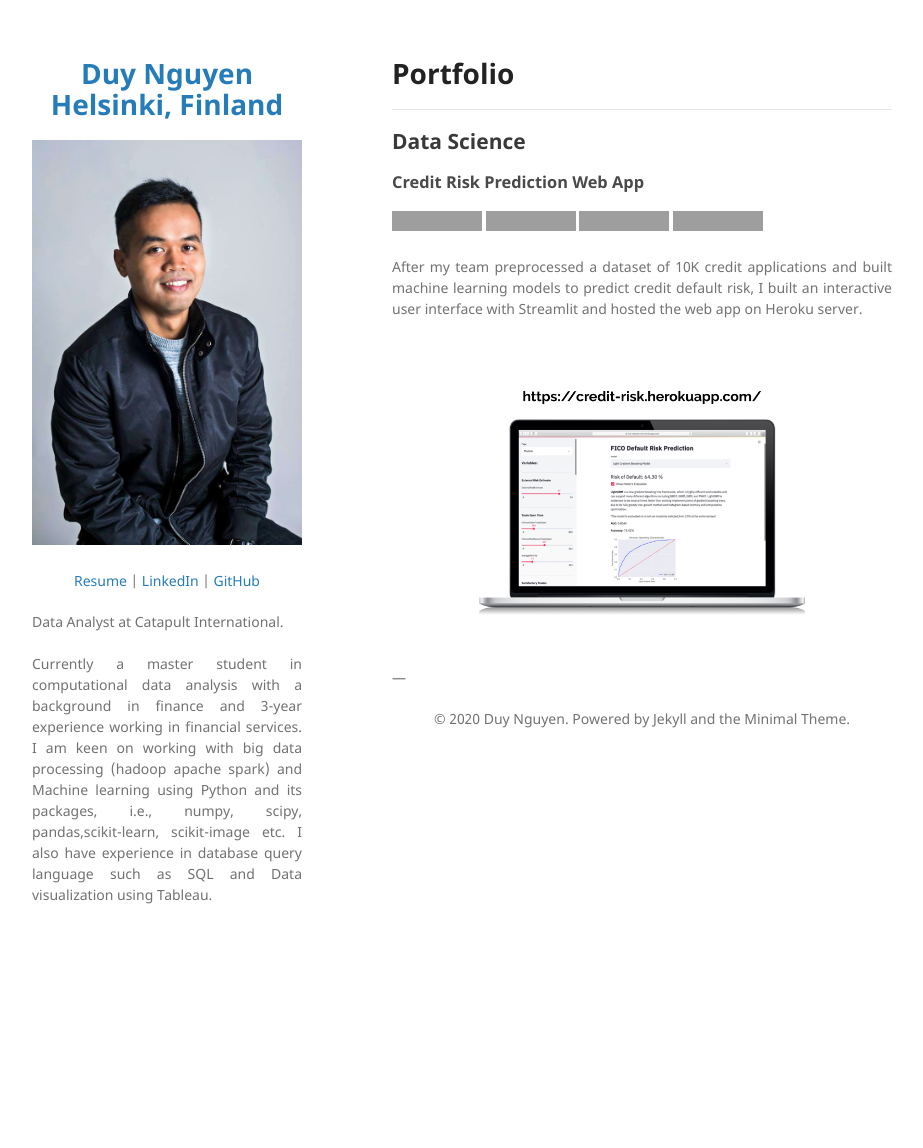
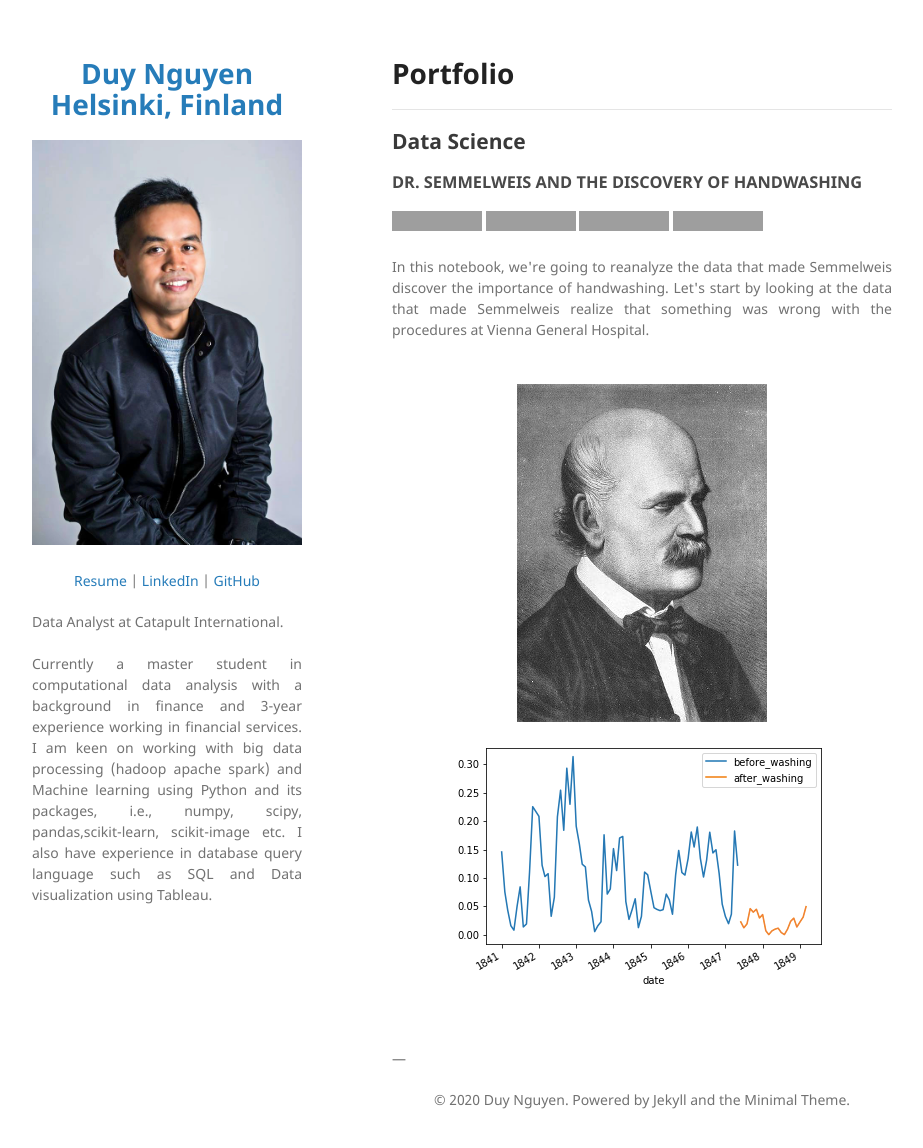
Before and after one commit to duy7590/duy7590.github.io, a Jekyll site: the page built from index.md, in a window 1280 px wide and 1160 px high. Shown: the top 1148 px of the window, without its empty margins (178-1101 px from the left). Built offline with Jekyll 4.4.1, drawn with Linux system fonts in a browser that asks for light colours; our own code applies the rules of GitHub Pages for plain Markdown files; grey boxes are pictures that could not be loaded.

Commit message:
Update index.md

```diff
--- a/index.md
+++ b/index.md
@@ -2,15 +2,16 @@
 ---
 ## Data Science
 
-### Credit Risk Prediction Web App
+### DR. SEMMELWEIS AND THE DISCOVERY OF HANDWASHING
 [![Run in Google Colab](https://img.shields.io/badge/Colab-Run_in_Google_Colab-blue?logo=Google&logoColor=FDBA18)](https://colab.research.google.com/drive/1f32gj5IYIyFipoINiC8P3DvKat-WWLUK)
 [![Open Web App](https://img.shields.io/badge/Heroku-Open_Web_App-blue?logo=Heroku)](http://credit-risk.herokuapp.com/)
 [![Open Notebook](https://img.shields.io/badge/Jupyter-Open_Notebook-blue?logo=Jupyter)](https://github.com/chriskhanhtran/credit-risk-prediction/blob/master/documents/Notebook.ipynb)
 [![View on GitHub](https://img.shields.io/badge/GitHub-View_on_GitHub-blue?logo=GitHub)](https://github.com/chriskhanhtran/credit-risk-prediction)
 
-<div style="text-align: justify">After my team preprocessed a dataset of 10K credit applications and built machine learning models to predict credit default risk, I built an interactive user interface with Streamlit and hosted the web app on Heroku server.</div>
+<div style="text-align: justify">In this notebook, we're going to reanalyze the data that made Semmelweis discover the importance of handwashing. Let's start by looking at the data that made Semmelweis realize that something was wrong with the procedures at Vienna General Hospital.</div>
 <br>
-<center><img src="images/credit-risk-webapp.png"/></center>
+<center><img src="images/Semmelweis.png"/></center>
+<center><img src="images/handwashing.png"/></center>
 <br>
 ---
 <center>© 2020 Duy Nguyen. Powered by Jekyll and the Minimal Theme.</center>
```
